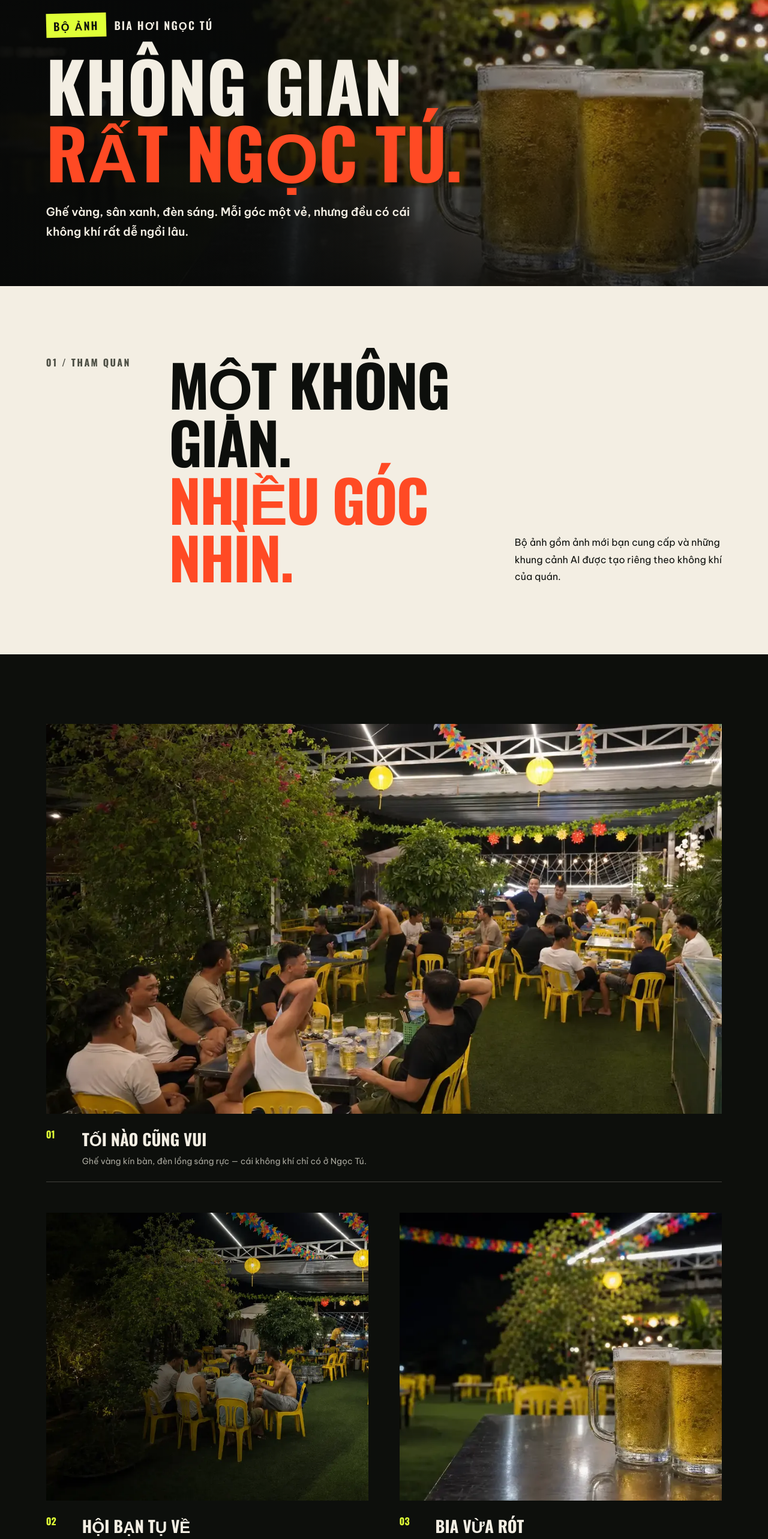
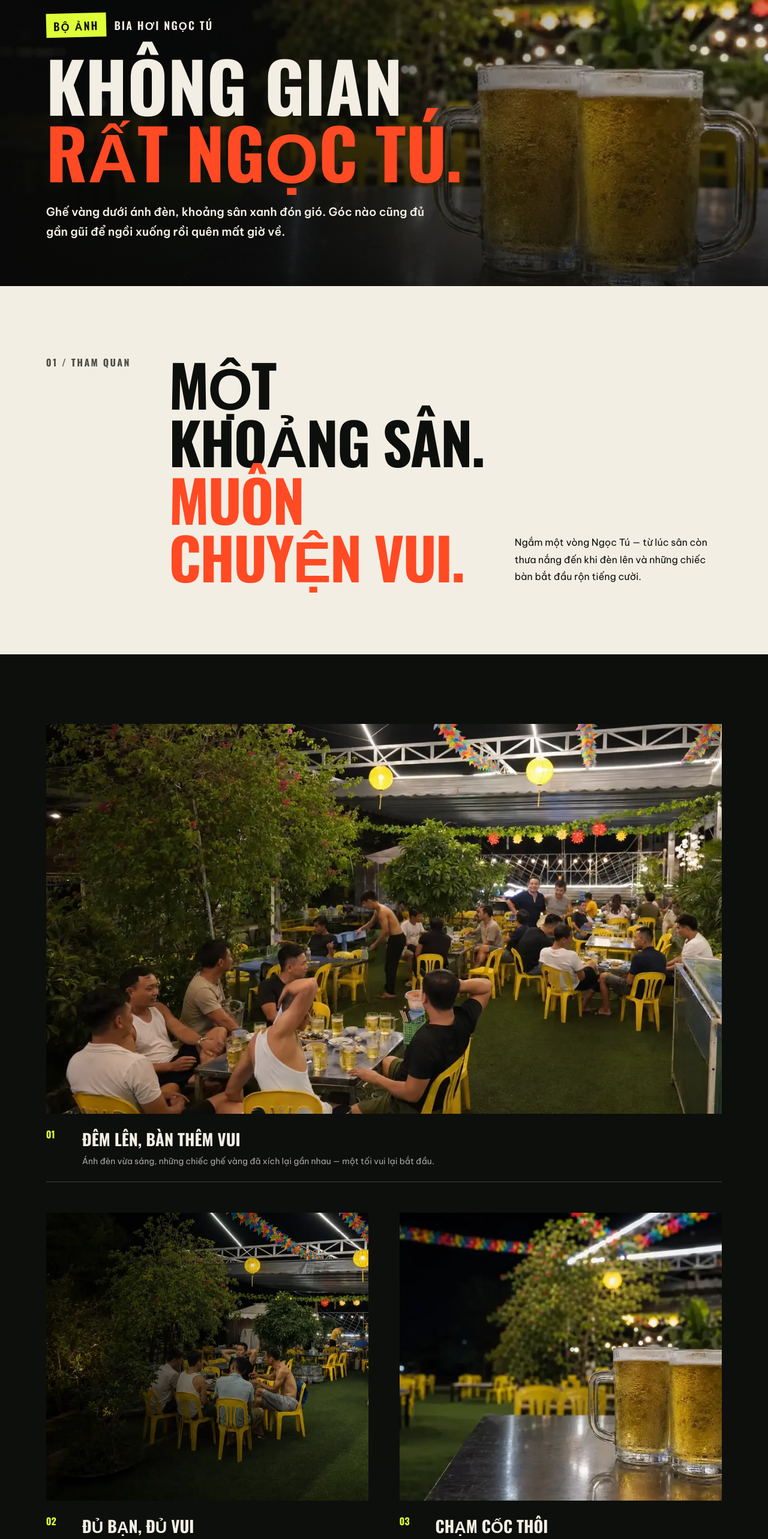
Before and after one commit to ddung-tester/bia-ngoc-tu, a Next.js app: page /khong-gian in a window 1280 px wide. Shown: the part 203-2769 px from the top of the page at 60% size. Built offline with nearby package versions, Linux system fonts and the light colour scheme.

Commit message:
copy: add warmth and atmosphere to space page

```diff
--- a/app/khong-gian/page.tsx
+++ b/app/khong-gian/page.tsx
@@ -8,12 +8,12 @@ export const metadata: Metadata = {
 };
 
 const gallery = [
-  { src: "/images/space-social.webp", alt: "Sân quán đông khách buổi tối tại Bia hơi Ngọc Tú", title: "Tối nào cũng vui", caption: "Ghế vàng kín bàn, đèn lồng sáng rực — cái không khí chỉ có ở Ngọc Tú." },
-  { src: "/images/hero-night.webp", alt: "Nhóm bạn ngồi nhậu ban đêm tại Bia hơi Ngọc Tú", title: "Hội bạn tụ về", caption: "Câu chuyện dài hơn khi sân thoáng và bia còn đầy cốc." },
-  { src: "/images/hero-ngoc-tu-v3.webp", alt: "Hai cốc bia mát trong sân quán", title: "Bia vừa rót", caption: "Cốc lạnh đặt xuống bàn, chờ người bạn đối diện nâng lên." },
-  { src: "/images/cau-chuyen-v3.webp", alt: "Lối vào quán khi chiều xuống", title: "Quán chờ khách", caption: "Khoảng sân lên đèn, bàn ghế sẵn sàng cho cuộc hẹn tối." },
-  { src: "/images/dat-ban-v3.webp", alt: "Nhóm bạn cụng bia tại quán", title: "Bàn đang vui", caption: "Câu chuyện rôm rả hơn sau một tiếng cụng cốc." },
-  { src: "/images/mon-ngon-v3.webp", alt: "Bàn món nhậu và bia hơi", title: "Mồi lên đủ bàn", caption: "Món nóng đặt giữa bàn để ai cũng tiện gắp." },
+  { src: "/images/space-social.webp", alt: "Sân quán đông khách buổi tối tại Bia hơi Ngọc Tú", title: "Đêm lên, bàn thêm vui", caption: "Ánh đèn vừa sáng, những chiếc ghế vàng đã xích lại gần nhau — một tối vui lại bắt đầu." },
+  { src: "/images/hero-night.webp", alt: "Nhóm bạn ngồi nhậu ban đêm tại Bia hơi Ngọc Tú", title: "Đủ bạn, đủ vui", caption: "Sân đón gió, cốc còn đầy, câu chuyện của hội mình cứ thế dài thêm." },
+  { src: "/images/hero-ngoc-tu-v3.webp", alt: "Hai cốc bia mát trong sân quán", title: "Chạm cốc thôi", caption: "Cốc bia mát vừa đặt xuống, chỉ còn chờ người đối diện cùng nâng lên." },
+  { src: "/images/cau-chuyen-v3.webp", alt: "Lối vào quán khi chiều xuống", title: "Đèn lên chờ bạn", caption: "Khoảng sân đã lên đèn, một chiếc bàn trống vẫn đang chờ cuộc hẹn tối nay." },
+  { src: "/images/dat-ban-v3.webp", alt: "Nhóm bạn cụng bia tại quán", title: "Một bàn rộn tiếng cười", caption: "Một tiếng cụng cốc mở đầu, rồi cả bàn chẳng ai ngừng cười." },
+  { src: "/images/mon-ngon-v3.webp", alt: "Bàn món nhậu và bia hơi", title: "Món nóng giữa bàn", caption: "Món nóng đặt giữa bàn, để mỗi lần gắp là một lần câu chuyện thêm vui." },
 ] as const;
 
 export default function SpacePage() {
@@ -23,15 +23,15 @@ export default function SpacePage() {
         eyebrow="Bộ ảnh"
         title="Không gian"
         accent="rất Ngọc Tú."
-        description="Ghế vàng, sân xanh, đèn sáng. Mỗi góc một vẻ, nhưng đều có cái không khí rất dễ ngồi lâu."
+        description="Ghế vàng dưới ánh đèn, khoảng sân xanh đón gió. Góc nào cũng đủ gần gũi để ngồi xuống rồi quên mất giờ về."
         image="/images/hero-ngoc-tu-v3.webp"
         imageAlt="Hai cốc bia mát trong không gian Bia hơi Ngọc Tú"
       />
 
       <section className="gallery-intro content-pad">
         <p className="section-index">01 / Tham quan</p>
-        <h2>Một không gian.<br /><em>Nhiều góc nhìn.</em></h2>
-        <p>Bộ ảnh gồm ảnh mới bạn cung cấp và những khung cảnh AI được tạo riêng theo không khí của quán.</p>
+        <h2>Một khoảng sân.<br /><em>Muôn chuyện vui.</em></h2>
+        <p>Ngắm một vòng Ngọc Tú — từ lúc sân còn thưa nắng đến khi đèn lên và những chiếc bàn bắt đầu rộn tiếng cười.</p>
       </section>
 
       <section className="gallery-grid content-pad">
```
